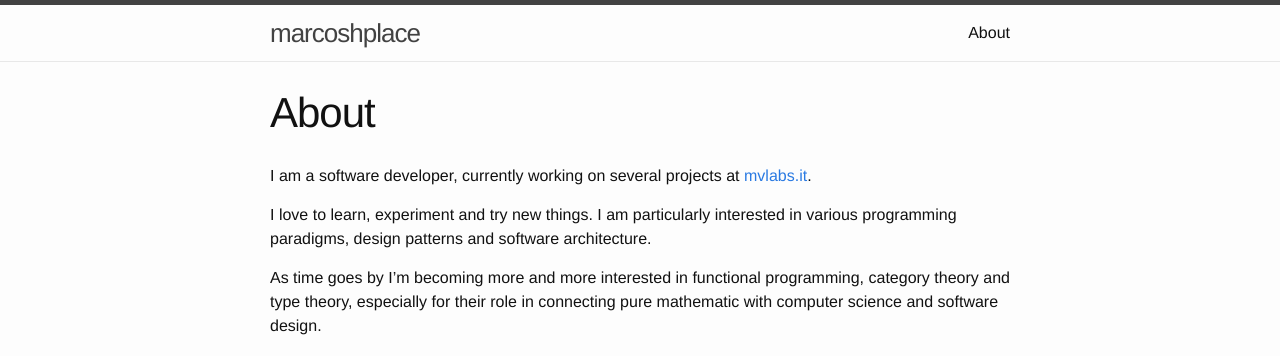
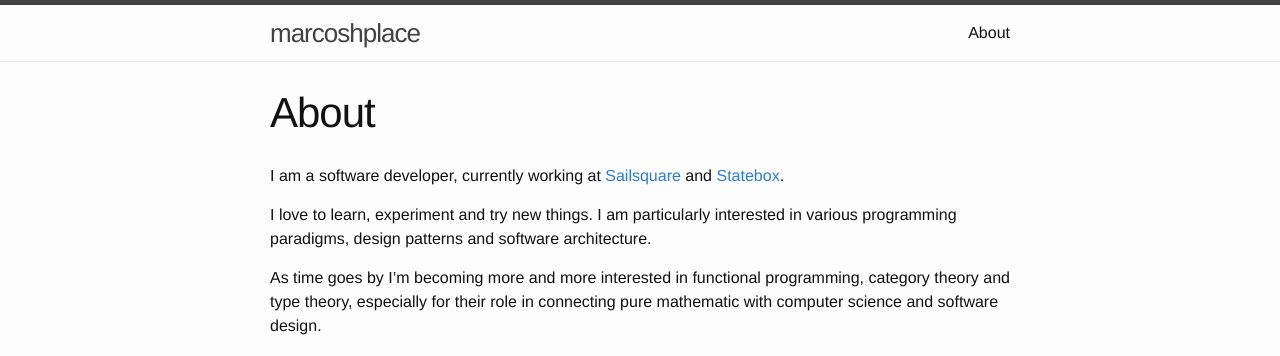
Before and after one commit to marcosh/marcosh.github.io, a Jekyll site: the page built from about.md, in a window 1280 px wide. Shown: the top 356 px of the page. Built offline with Jekyll 4.4.1, drawn with Linux system fonts in a browser that asks for light colours.

Commit message:
update jobs

```diff
--- a/about.md
+++ b/about.md
@@ -4,7 +4,7 @@ title: About
 permalink: /about/
 ---
 
-I am a software developer, currently working on several projects at [mvlabs.it][mvlabs].
+I am a software developer, currently working at [Sailsquare](https://github.com/statebox/idris-ct/issues/5) and [Statebox](https://statebox.org/).
 
 I love to learn, experiment and try new things. I am particularly interested in various programming paradigms, design patterns and software architecture.
 
```
